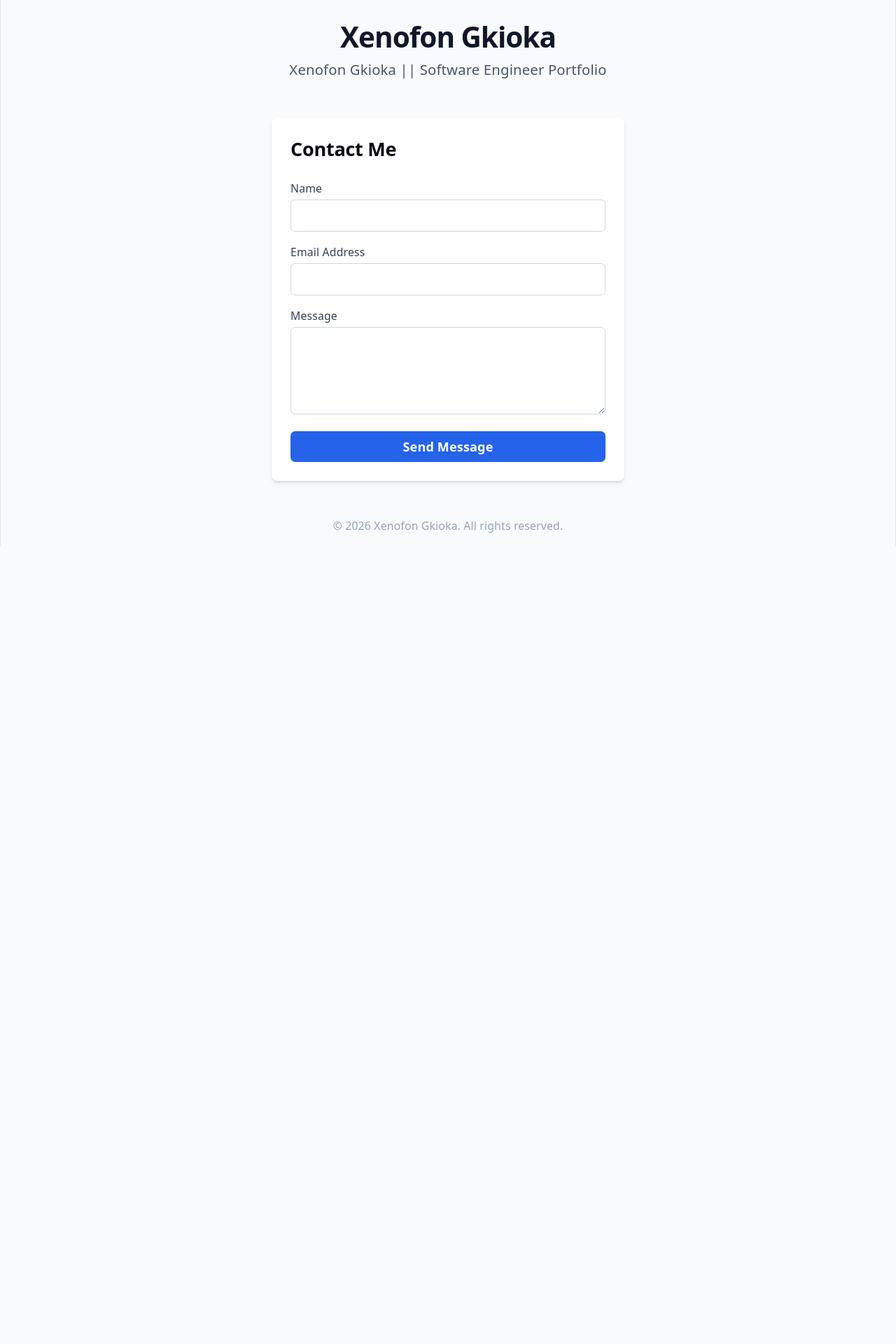
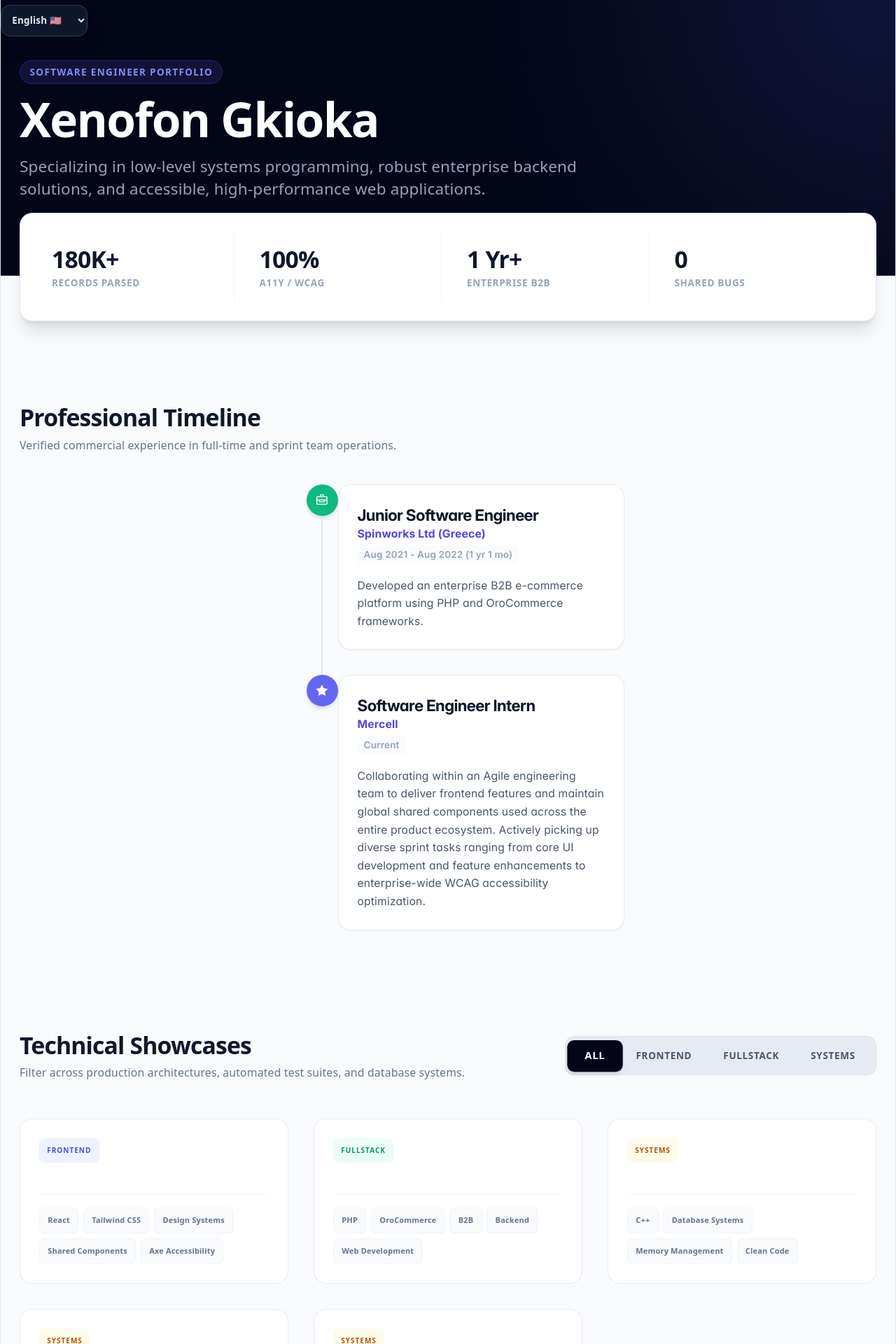
Before and after one commit to XenofonGk/XenofonGk.github.io, a React (Vite) app: page / in a window 1280 px wide. Shown: the part 20-1940 px from the top of the page at 70% size. Before the commit the page ends 800 px from the top, so only its background shows below. Built offline with nearby package versions, Linux system fonts and the light colour scheme.

Commit message:
feat: complete portfolio layout with fully integrated contact form

```diff
--- a/src/App.jsx
+++ b/src/App.jsx
@@ -1,24 +1,205 @@
-import "react";
+import { useState } from "react";
+import { useTranslation } from "react-i18next";
+import { projectsData, experienceData } from "./data/projectsData";
+import { ProjectCard } from "./components/ProjectCard";
+import { Timeline } from "primereact/timeline";
 import { ContactForm } from "./components/ContactForm";
 
 function App() {
+  const { t, i18n } = useTranslation();
+  const [activeFilter, setActiveFilter] = useState("All");
+
+  const filteredProjects =
+    activeFilter === "All"
+      ? projectsData
+      : projectsData.filter((project) => project.category === activeFilter);
+
+  const categories = ["All", "Frontend", "Fullstack", "Systems"];
+
+  const languages = [
+    { code: "en", name: "English 🇺🇸" },
+    { code: "zh", name: "简体中文 🇨🇳" },
+    { code: "hi", name: "हिन्दी 🇮🇳" },
+    { code: "es", name: "Español 🇪🇸" },
+    { code: "fr", name: "Français 🇫🇷" },
+  ];
+
+  const localizedExperience = experienceData.map((item) => ({
+    ...item,
+    status:
+      item.company === "Mercell" ? t("mercellTitle") : t("spinworksTitle"),
+    details:
+      item.company === "Mercell" ? t("mercellDetails") : t("spinworksDetails"),
+  }));
+
+  const metrics = [
+    { number: "180K+", label: "Records Parsed" },
+    { number: "100%", label: "A11y / WCAG" },
+    { number: "1 Yr+", label: "Enterprise B2B" },
+    { number: "0", label: "Shared Bugs" },
+  ];
+
+  const customizedMarker = (item) => (
+    <span
+      className="flex items-center justify-center text-white rounded-full shadow-md"
+      style={{ backgroundColor: item.color, width: "2.5rem", height: "2.5rem" }}
+    >
+      <i className={`${item.icon} text-sm`}></i>
+    </span>
+  );
+
+  const customizedContent = (item) => (
+    <div className="bg-white p-6 rounded-2xl border border-slate-200/80 shadow-sm mb-8 max-w-xl text-left hover:border-indigo-300 transition-colors duration-300 w-full">
+      <h3 className="text-xl font-bold text-slate-900 tracking-tight">
+        {item.status}
+      </h3>
+      <span className="text-sm font-bold text-indigo-600 block mb-1">
+        {item.company}
+      </span>
+      <span className="text-xs font-semibold text-slate-400 block mb-4 bg-slate-50/80 px-2 py-1 rounded w-max">
+        {item.date}
+      </span>
+      <p className="text-slate-600 text-sm leading-relaxed font-normal">
+        {item.details}
+      </p>
+    </div>
+  );
+
   return (
-    <div className="min-h-screen bg-slate-50 flex flex-col justify-center items-center p-4">
-      <header className="mb-8 text-center">
-        <h1 className="text-4xl font-extrabold text-slate-900 tracking-tight mb-2">
-          Xenofon Gkioka
-        </h1>
-        <p className="text-lg text-slate-600">
-          Xenofon Gkioka || Software Engineer Portfolio
-        </p>
-      </header>
+    <div className="min-h-screen bg-[#f8fafc] text-slate-900 antialiased font-sans w-full">
+      {/* Hero View Profile Banner */}
+      <div className="bg-slate-950 text-white py-24 relative overflow-hidden border-b border-slate-800 w-full">
+        <div className="absolute inset-0 bg-[radial-gradient(circle_at_top_right,rgba(99,102,241,0.15),transparent_45%)]" />
 
-      <main className="w-full flex-grow flex items-center justify-center">
-        <ContactForm />
+        {/* Multilingual Selector Interface Control Box */}
+        <div className="absolute top-6 right-6安全 z-30">
+          <select
+            onChange={(e) => i18n.changeLanguage(e.target.value)}
+            value={i18n.language}
+            aria-label="Select Language Interface"
+            className="bg-slate-900 text-slate-200 text-xs font-bold border border-slate-700 rounded-xl p-2.5 outline-none cursor-pointer focus:ring-2 focus:ring-indigo-500 shadow-xl"
+          >
+            {languages.map((lang) => (
+              <option key={lang.code} value={lang.code}>
+                {lang.name}
+              </option>
+            ))}
+          </select>
+        </div>
+
+        <div className="max-w-6xl mx-auto px-6 relative z-10 text-left">
+          <span className="text-xs font-extrabold uppercase tracking-widest text-indigo-400 bg-indigo-950/60 border border-indigo-800/50 px-3 py-1.5 rounded-full">
+            {t("subtitle")}
+          </span>
+          <h1 className="text-5xl sm:text-6xl font-black text-white mt-5 mb-4 tracking-tight">
+            Xenofon Gkioka
+          </h1>
+          <p className="text-lg sm:text-xl text-slate-400 max-w-3xl leading-relaxed font-normal">
+            {t("tagline")}
+          </p>
+        </div>
+      </div>
+
+      {/* Metric Counters Ribbon */}
+      <div className="max-w-6xl mx-auto px-6 -translate-y-10 relative z-20">
+        <div className="grid grid-cols-2 lg:grid-cols-4 gap-4 bg-white border border-slate-200 p-6 rounded-2xl shadow-xl">
+          {metrics.map((metric, i) => (
+            <div
+              key={i}
+              className="p-4 border-r last:border-r-0 border-slate-100 text-center lg:text-left"
+            >
+              <div className="text-3xl font-black text-slate-900 tracking-tight">
+                {metric.number}
+              </div>
+              <div className="text-xs font-bold text-slate-400 uppercase tracking-wider mt-1">
+                {metric.label}
+              </div>
+            </div>
+          ))}
+        </div>
+      </div>
+
+      {/* Main Container Workstation */}
+      <main className="max-w-6xl mx-auto px-6 py-6 text-left">
+        {/* Career Section */}
+        <section className="mb-24 w-full">
+          <div className="mb-10 text-left">
+            <h2 className="text-3xl font-black text-slate-900 tracking-tight">
+              {t("experienceTitle")}
+            </h2>
+            <p className="text-slate-500 text-sm mt-1">{t("experienceSub")}</p>
+          </div>
+          <div className="w-full max-w-3xl left-0 text-left">
+            <Timeline
+              value={localizedExperience}
+              marker={customizedMarker}
+              content={customizedContent}
+            />
+          </div>
+        </section>
+
+        {/* Project Component Grid */}
+        <section className="mb-24 w-full">
+          <div className="flex flex-col md:flex-row justify-between items-start md:items-center gap-6 mb-12 text-left">
+            <div>
+              <h2 className="text-3xl font-black text-slate-900 tracking-tight">
+                {t("projectsTitle")}
+              </h2>
+              <p className="text-slate-500 text-sm mt-1">{t("projectsSub")}</p>
+            </div>
+
+            <div className="flex bg-slate-200/80 p-1.5 rounded-xl border border-slate-300/40">
+              {categories.map((cat) => (
+                <button
+                  key={cat}
+                  onClick={() => setActiveFilter(cat)}
+                  className={`px-5 py-2.5 text-xs font-bold uppercase tracking-wider rounded-lg transition-all duration-200 ${
+                    activeFilter === cat
+                      ? "bg-slate-950 text-white shadow-md scale-105"
+                      : "text-slate-600 hover:text-slate-950"
+                  }`}
+                >
+                  {cat}
+                </button>
+              ))}
+            </div>
+          </div>
+
+          <div className="grid grid-cols-1 md:grid-cols-2 lg:grid-cols-3 gap-8 w-full">
+            {filteredProjects.map((project) => (
+              <ProjectCard key={project.id} project={project} />
+            ))}
+          </div>
+        </section>
+
+        {/* Communication Node Section */}
+        <section className="grid grid-cols-1 lg:grid-cols-2 gap-16 items-start pt-16 border-t border-slate-200 w-full">
+          <div className="text-left">
+            <h2 className="text-4xl font-black text-slate-950 tracking-tight mb-4">
+              {t("connectTitle")}
+            </h2>
+            <p className="text-lg text-slate-600 mb-8 leading-relaxed font-normal">
+              {t("connectSub")}
+            </p>
+            <div className="flex gap-4">
+              <a
+                href="https://github.com/XenofonGk"
+                target="_blank"
+                rel="noreferrer"
+                aria-label="GitHub Profile Link"
+                className="w-12 h-12 flex items-center justify-center bg-white border border-slate-200 rounded-xl text-slate-700 hover:text-indigo-600 hover:border-indigo-500 hover:shadow-md transition-all duration-300"
+              >
+                <i className="pi pi-github text-xl"></i>
+              </a>
+            </div>
+          </div>
+          <ContactForm />
+        </section>
       </main>
 
-      <footer className="mt-8 text-slate-400 text-sm">
-        &copy; {new Date().getFullYear()} Xenofon Gkioka. All rights reserved.
+      <footer className="py-12 border-t border-slate-200 bg-white text-center text-slate-400 text-xs font-medium tracking-wide w-full">
+        © 2026 Xenofon Gkioka • Engineered with React, PrimeReact & Tailwind
+        CSS.
       </footer>
     </div>
   );
```
